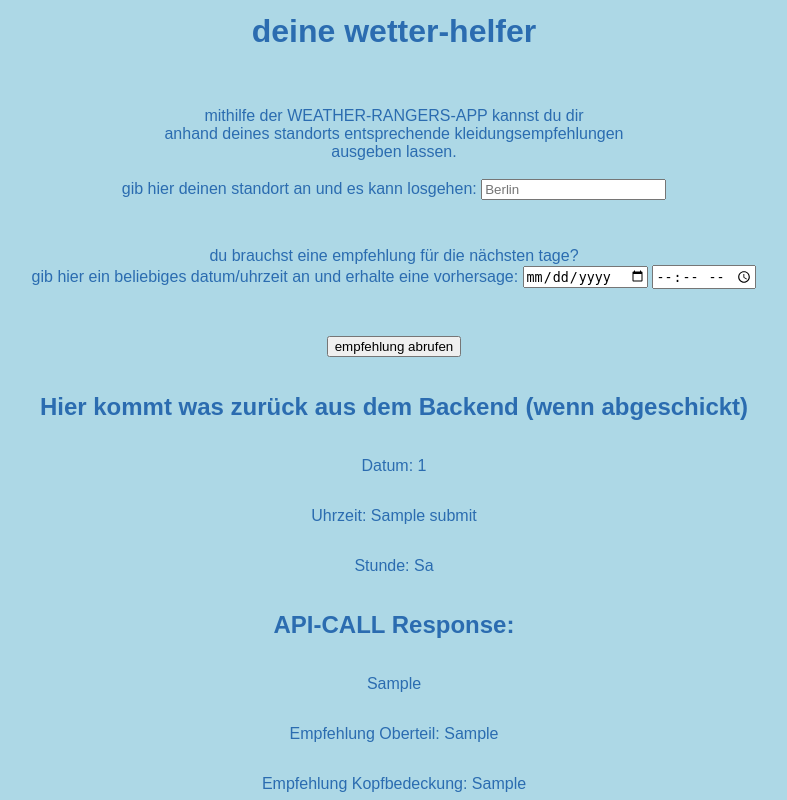
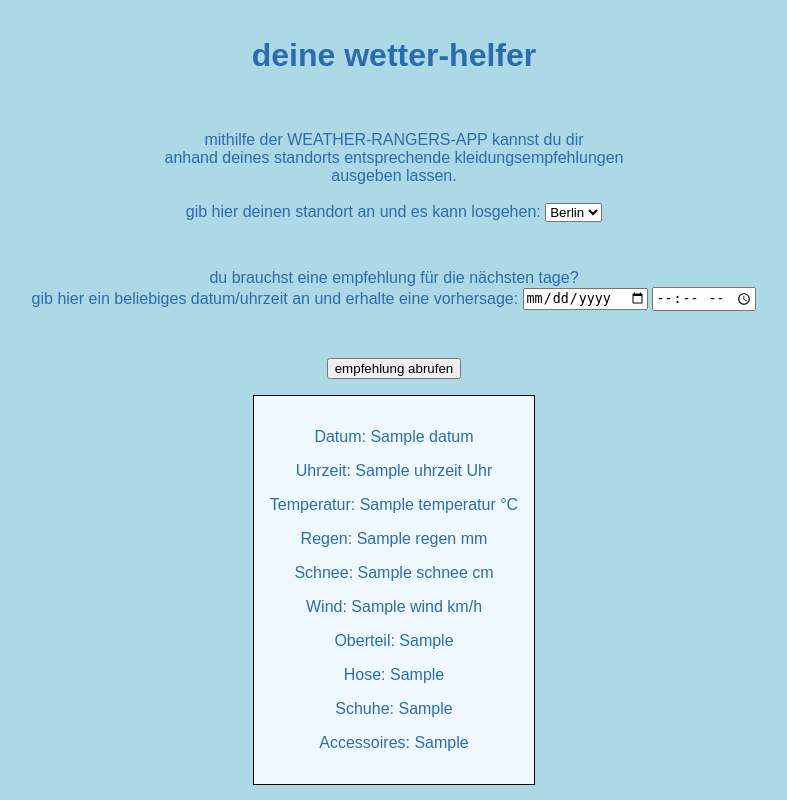
Before and after one commit to kseniia-koverska/weather_ranger, a Flask app: template frontend/Wetter/templates/index.html in a window 1280 px wide. Shown: the whole page, without its empty margins (246-1033 px from the left). Run offline with Flask 3, Linux system fonts and the light colour scheme; the template is opened without the code that fills it: most values are stand-ins (such as "Sample title", 1, 10 or a date in 2020).

Commit message:
added select input,removed test section in index.html, div box if api call succesful

```diff
--- a/app.py
+++ b/app.py
@@ -144,6 +144,7 @@ def init_db():
 
 		print("Succesfully connected to", DB_NAME)
 
+
 		# Test welche Tabellen gibt es?
 
 		#cursor.execute("SELECT * FROM sqlite_master WHERE type='table';")
@@ -154,7 +155,7 @@ def init_db():
 
 
 		# Test SQL-Statement (Temp: 0 - 5 Grad, Kategorie "Oberteil")
-		'''
+
 		cursor.execute("""
 						SELECT
 							k.name AS Kleidungsstück,
@@ -186,10 +187,10 @@ def init_db():
 			print(item[0])
 
 		print("Daten aus db_empfehlung_items Funktion:")
-		empfehlung = db_empfehlung_items(0, 5, 'Oberteil')
+		empfehlung = db_empfehlung_items(10, 15, 'Oberteil')
 		print(empfehlung)
 
-		'''
+
 
 
 	except sqlite3.Error as e:
@@ -213,9 +214,9 @@ form_submits = []
 def home():
 	print("Python is used from:", sys.executable)
 
-	api_response = ['Test']
+	api_response = []
 	empfehlung_oberteil = ''
-	empfehlung_kopfbedeckung = ''
+	empfehlung_accessoire = ''
 	empfehlung_hose = ''
 	empfehlung_schuhe = ''
 	empfehlung_sonnenbrille = False
@@ -249,63 +250,64 @@ def home():
 
 
 		if -20 <= temperature < -15:
-			empfehlung_oberteil = db_empfehlung_items(-20,-15,'Oberteil')
-			empfehlung_accessoire = db_empfehlung_items(-20,-15,'Accessoire')
-			empfehlung_hose = db_empfehlung_items(-20,-15,'Hose')
-			empfehlung_schuhe = db_empfehlung_items(-20,-15,'Schuhe')
+			empfehlung_oberteil = db_empfehlung_items(-20, -15, 'Oberteil')
+			empfehlung_accessoire = db_empfehlung_items(-20, -15, 'Accessoire')
+			empfehlung_hose = db_empfehlung_items(-20, -15, 'Hose')
+			empfehlung_schuhe = db_empfehlung_items(-20, -15, 'Schuhe')
 			empfehlung_sonnenbrille = False
+
 		elif -15 <= temperature < -10:
-			empfehlung_oberteil = db_empfehlung_items(-20,-15,'Oberteil')
-			empfehlung_accessoire = db_empfehlung_items(-20,-15,'Accessoire')
-			empfehlung_hose = db_empfehlung_items(-20,-15,'Hose')
-			empfehlung_schuhe = db_empfehlung_items(-20,-15,'Schuhe')
+			empfehlung_oberteil = db_empfehlung_items(-15, -10, 'Oberteil')
+			empfehlung_accessoire = db_empfehlung_items(-15, -10, 'Accessoire')
+			empfehlung_hose = db_empfehlung_items(-15, -10, 'Hose')
+			empfehlung_schuhe = db_empfehlung_items(-15, -10, 'Schuhe')
 			empfehlung_sonnenbrille = False
+
 		elif -10 <= temperature < -5:
-			empfehlung_oberteil = db_empfehlung_items(-20,-15,'Oberteil')
-			empfehlung_accessoire = db_empfehlung_items(-20,-15,'Accessoire')
-			empfehlung_hose = db_empfehlung_items(-20,-15,'Hose')
-			empfehlung_schuhe = db_empfehlung_items(-20,-15,'Schuhe')
+			empfehlung_oberteil = db_empfehlung_items(-10, -5, 'Oberteil')
+			empfehlung_accessoire = db_empfehlung_items(-10, -5, 'Accessoire')
+			empfehlung_hose = db_empfehlung_items(-10, -5, 'Hose')
+			empfehlung_schuhe = db_empfehlung_items(-10, -5, 'Schuhe')
 			empfehlung_sonnenbrille = False
+
 		elif -5 <= temperature < 0:
-			empfehlung_oberteil = db_empfehlung_items(-20,-15,'Oberteil')
-			empfehlung_accessoire = db_empfehlung_items(-20,-15,'Accessoire')
-			empfehlung_hose = db_empfehlung_items(-20,-15,'Hose')
-			empfehlung_schuhe = db_empfehlung_items(-20,-15,'Schuhe')
+			empfehlung_oberteil = db_empfehlung_items(-5, 0, 'Oberteil')
+			empfehlung_accessoire = db_empfehlung_items(-5, 0, 'Accessoire')
+			empfehlung_hose = db_empfehlung_items(-5, 0, 'Hose')
+			empfehlung_schuhe = db_empfehlung_items(-5, 0, 'Schuhe')
 			empfehlung_sonnenbrille = False
-		elif 0 <= temperature < 5:
-			empfehlung_oberteil = db_empfehlung_items(-20,-15,'Oberteil')
-			empfehlung_accessoire = db_empfehlung_items(-20,-15,'Accessoire')
-			empfehlung_hose = db_empfehlung_items(-20,-15,'Hose')
-			empfehlung_schuhe = db_empfehlung_items(-20,-15,'Schuhe')
+
+		elif 0 <= temperature < 10:
+			empfehlung_oberteil = db_empfehlung_items(0, 10, 'Oberteil')
+			empfehlung_accessoire = db_empfehlung_items(0, 10, 'Accessoire')
+			empfehlung_hose = db_empfehlung_items(0, 10, 'Hose')
+			empfehlung_schuhe = db_empfehlung_items(0, 10, 'Schuhe')
 			empfehlung_sonnenbrille = False
-		elif 5 <= temperature < 10:
-			empfehlung_oberteil = db_empfehlung_items(-20,-15,'Oberteil')
-			empfehlung_accessoire = db_empfehlung_items(-20,-15,'Accessoire')
-			empfehlung_hose = db_empfehlung_items(-20,-15,'Hose')
-			empfehlung_schuhe = db_empfehlung_items(-20,-15,'Schuhe')
+
+		elif 10 <= temperature <= 15:
+			empfehlung_oberteil = db_empfehlung_items(10, 15, 'Oberteil')
+			empfehlung_accessoire = db_empfehlung_items(10, 15, 'Accessoire')
+			empfehlung_hose = db_empfehlung_items(10, 15, 'Hose')
+			empfehlung_schuhe = db_empfehlung_items(10, 15, 'Schuhe')
 			empfehlung_sonnenbrille = False
-		elif 10 <= temperature <= 15:
-			empfehlung_oberteil = db_empfehlung_items(-20,-15,'Oberteil')
-			empfehlung_accessoire = db_empfehlung_items(-20,-15,'Accessoire')
-			empfehlung_hose = db_empfehlung_items(-20,-15,'Hose')
-			empfehlung_schuhe = db_empfehlung_items(-20,-15,'Schuhe')
+
+		elif 15 < temperature < 20:
+			empfehlung_oberteil = db_empfehlung_items(15, 20, 'Oberteil')
+			empfehlung_accessoire = db_empfehlung_items(15, 20, 'Accessoire')
+			empfehlung_hose = db_empfehlung_items(15, 20, 'Hose')
+			empfehlung_schuhe = db_empfehlung_items(15, 20, 'Schuhe')
 			empfehlung_sonnenbrille = False
-		elif 15 < temperature < 20:
-			empfehlung_oberteil = db_empfehlung_items(-20,-15,'Oberteil')
-			empfehlung_accessoire = db_empfehlung_items(-20,-15,'Accessoire')
-			empfehlung_hose = db_empfehlung_items(-20,-15,'Hose')
-			empfehlung_schuhe = db_empfehlung_items(-20,-15,'Schuhe')
-			empfehlung_sonnenbrille = False
-		elif temperature > 20:
-			empfehlung_oberteil = db_empfehlung_items(-20,-15,'Oberteil')
-			empfehlung_accessoire = db_empfehlung_items(-20,-15,'Accessoire')
-			empfehlung_hose = db_empfehlung_items(-20,-15,'Hose')
-			empfehlung_schuhe = db_empfehlung_items(-20,-15,'Schuhe')
-			empfehlung_sonnenbrille = False
+
+		elif temperature >= 20:
+			empfehlung_oberteil = db_empfehlung_items(20, 100, 'Oberteil')
+			empfehlung_accessoire = db_empfehlung_items(20, 100, 'Accessoire')
+			empfehlung_hose = db_empfehlung_items(20, 100, 'Hose')
+			empfehlung_schuhe = db_empfehlung_items(20, 100, 'Schuhe')
+			empfehlung_sonnenbrille = True
 
 
 
-	return render_template("index.html", submits=form_submits, api_response=api_response, empfehlung_oberteil=empfehlung_oberteil)
+	return render_template("index.html", submits=form_submits, api_response=api_response, empfehlung_oberteil=empfehlung_oberteil, empfehlung_hose=empfehlung_hose, empfehlung_schuhe=empfehlung_schuhe, empfehlung_accessoire=empfehlung_accessoire)
 
 if __name__ == "__main__":
 	init_db()
--- a/frontend/Wetter/templates/index.html
+++ b/frontend/Wetter/templates/index.html
@@ -6,6 +6,7 @@
 	<link rel="stylesheet" href="../../static/style.css">
 </head>
 <body>
+
 
 <h1>deine wetter-helfer</h1>
 
@@ -17,7 +18,9 @@ anhand deines standorts entsprechende kleidungsempfehlungen <br>
 ausgeben lassen. <br><br>
 
 gib hier deinen standort an und es kann losgehen:
-<input type="text" name="standort" required placeholder="Berlin">
+<select id="stadt" name="standort">
+  <option value="berlin">Berlin</option>
+</select>
 </p>
 
 <p>
@@ -27,9 +30,9 @@ gib hier ein beliebiges datum/uhrzeit an und erhalte eine vorhersage:
 <input type="time" id="uhrzeit" name="uhrzeit" required>
 <p>
 
-<button type="submit">empfehlung abrufen</button>
+<button id="api-btn" class="cld-btn" type="submit">empfehlung abrufen</button>
 </form>
-<!-- TESTING -->
+<!-- TESTING
 <h2>Hier kommt was zurück aus dem Backend (wenn abgeschickt)</h2>
 {% if submits %}
 <p>Datum: {{ submits[0][0] }}</p>
@@ -38,14 +41,33 @@ gib hier ein beliebiges datum/uhrzeit an und erhalte eine vorhersage:
 {% else %}
 <p>Noch keine Einträge vorhanden.</p>
 {% endif %}
+-->
 
-<h2>API-CALL Response:</h2>
-{% if api_response %}
-<p> {{ api_response }} </p>
-{% endif %}
-<p>Empfehlung Oberteil: {{ empfehlung_oberteil }}</p>
-<p>Empfehlung Kopfbedeckung: {{ empfehlung_kopf }}</p>
-<!-- TESTING -->
+<div id="empfehlung_display" class="empfehlung">
+	<div class="wetter-daten">
+		{% if api_response %}
+		<script>
+			var empfehlung = document.getElementById('empfehlung_display');
+			empfehlung.style.display = 'block';
+			console.log('test')
+		</script>
+			<p>Datum: {{ api_response[0].Datum }}</p>
+			<p>Uhrzeit: {{ api_response[0].Uhrzeit }} Uhr</p>
+			<p>Temperatur: {{ api_response[0].Temperatur }} °C</p>
+			<p>Regen: {{ api_response[0].Regen }} mm</p>
+			<p>Schnee: {{ api_response[0].Schnee }} cm</p>
+			<p>Wind: {{ api_response[0].Wind }} km/h</p>
+		{% endif %}
+	</div>
+	<div class="kleider-empfehlung">
+		<p>Oberteil: {{ empfehlung_oberteil | join(', ') }}</p>
+		<p>Hose: {{ empfehlung_hose | join(', ') }}</p>
+		<p>Schuhe: {{ empfehlung_schuhe | join(', ') }}</p>
+		<p>Accessoires: {{ empfehlung_accessoire | join(', ') }}</p>
+	</div>
+</div>
+
+
 
 </body>
 </html>
--- a/static/style.css
+++ b/static/style.css
@@ -38,3 +38,11 @@ form {
     align-items: center;
     color: #2b6cb0;
 }
+
+.empfehlung {
+	align-content: normal;
+	background-color: aliceblue;
+	border: 1px solid black;
+	display: none;
+	padding: 1em;
+}
```
